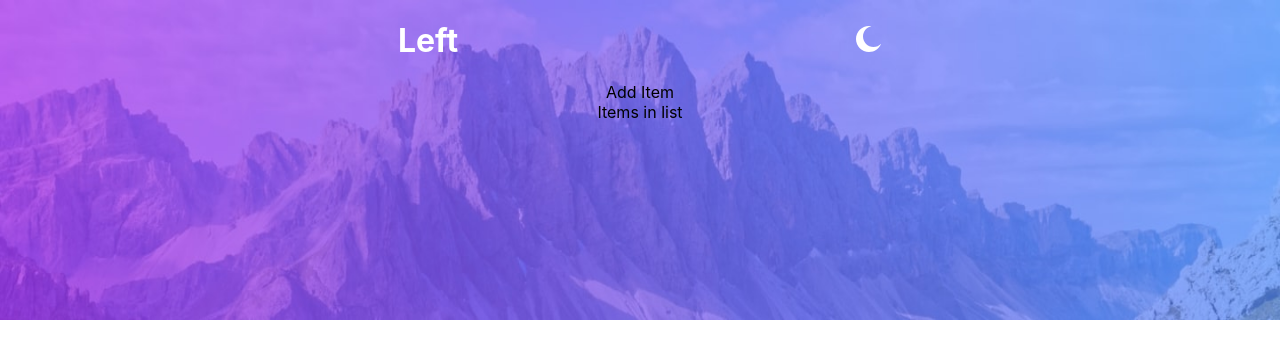
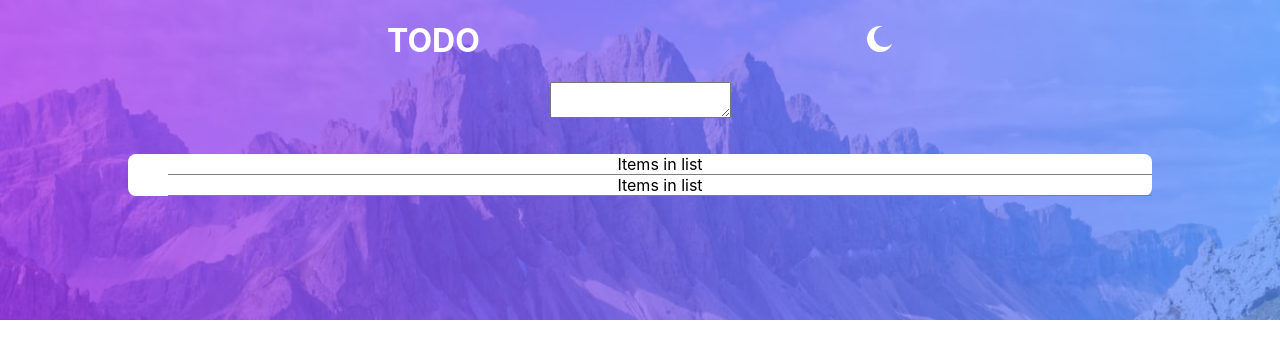
Before and after one commit to phellwege/ToDo, a React (Create React App) app: page /#/ in a window 1280 px wide. Shown: the top 358 px of the page. Built offline with nearby package versions, Linux system fonts and the light colour scheme.

Commit message:
added list and form

```diff
--- a/src/components/Header.css
+++ b/src/components/Header.css
@@ -1,9 +1,12 @@
+@import url('https://fonts.googleapis.com/css2?family=Barlow+Semi+Condensed:wght@600;700&family=Josefin+Sans:wght@400;700&family=Kumbh+Sans&family=Red+Hat+Text:wght@700&display=swap');
+
 .HeadWrap {
     display: flex;
     flex-direction: row;
     justify-content: space-evenly;
     align-items: center;
     color: white;
+    font-style: 'Josefin Sans';
 }
 #sun {
     display: none;
--- a/src/components/Header.js
+++ b/src/components/Header.js
@@ -6,7 +6,7 @@ export default () => {
 
     return (
         <div className='HeadWrap'>
-            <h1>Left</h1>
+            <h1>TODO</h1>
             <div>
                 <Sun className='svg' id='sun'/>
                 <Moon className='svg' id='moon'/>
--- a/src/views/Home.css
+++ b/src/views/Home.css
@@ -12,4 +12,25 @@
 .HomeCenter {
     display: flex;
     flex-direction: column;
+    width: 100%;
 };
+.HomeTop {
+    width: 80%;
+    background-color: white;
+    border-radius: 1.5em;
+    margin-left: 10%;
+    margin-top: 2.5%;
+}
+.HomeBottom {
+    width: 80%;
+    background-color: white;
+    border-radius: .5em;
+    margin-left: 10%;
+    margin-top: 2.5%;
+}
+.HomeBottom ul {
+    list-style: none;
+}
+.HomeBottom ul li{
+    border-bottom: 1px solid grey;
+}
--- a/src/views/Home.js
+++ b/src/views/Home.js
@@ -8,11 +8,16 @@ export default () => {
         <div className="background">
             <Header/>
             <div className="HomeCenter">
-                <div>
-                    Add Item
+                <div className="HomeTop">
+                    <form className="form">
+                        <textarea className="input"/>
+                    </form>
                 </div>
-                <div>
-                    Items in list
+                <div className="HomeBottom">
+                    <ul>
+                        <li>Items in list</li>
+                        <li>Items in list</li>
+                    </ul>
                 </div>
             </div>
         </div>
```
